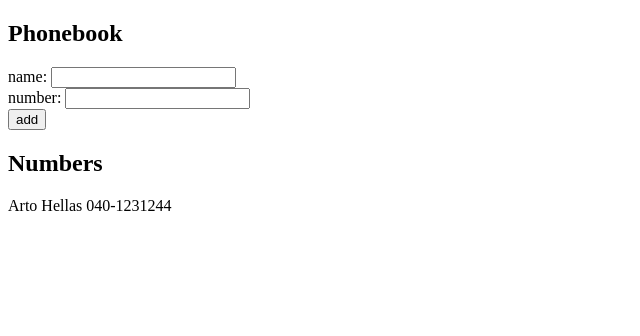
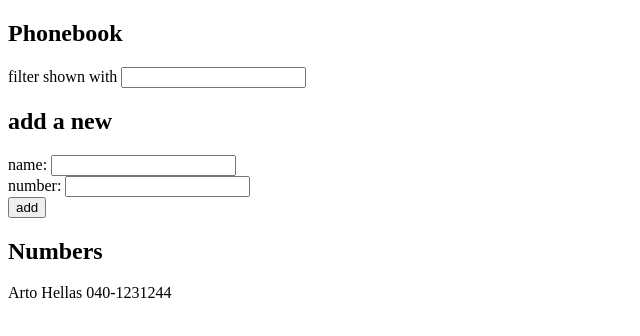
Before and after one commit to anarikai/osa2, a React (Create React App) app in the folder puhelinluettelo/: page / in a window 1280 px wide. Shown: the top 336 px of the page, without its empty margins (0-640 px from the left). Built offline with nearby package versions, Linux system fonts and the light colour scheme.

Commit message:
ei valmis 2.9*

```diff
--- a/puhelinluettelo/src/App.js
+++ b/puhelinluettelo/src/App.js
@@ -42,6 +42,8 @@ const App = () => {
   return (
     <div>
       <h2>Phonebook</h2>
+      <div>filter shown with <input /></div>
+      <h2>add a new</h2>
       <form onSubmit={addName}>
         <div>
           name: <input value={newName} onChange={handleNameChange} />
```
